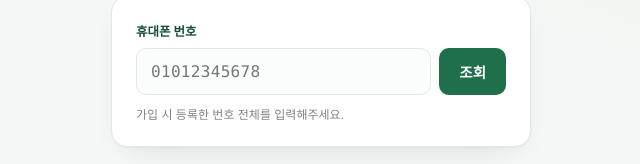
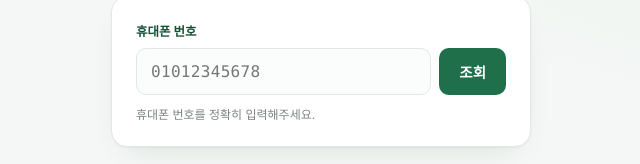
Before and after one commit to gritmindlab/hansin, a plain HTML site: page index.html in a window 1280 px wide. Shown: the part 149-313 px from the top of the page, 319-959 px from the left. Drawn offline with Linux system fonts and the light colour scheme; a web font is replaced by a local one.

Commit message:
Update index.html

```diff
--- a/index.html
+++ b/index.html
@@ -227,7 +227,7 @@
       <input id="phone" type="tel" placeholder="01012345678" maxlength="11" autocomplete="off" inputmode="numeric">
       <button id="searchBtn">조회</button>
     </div>
-    <div class="hint">가입 시 등록한 번호 전체를 입력해주세요.</div>
+    <div class="hint">휴대폰 번호를 정확히 입력해주세요.</div>
 
     <div class="result" id="result">
       <div class="result-inner">
```
